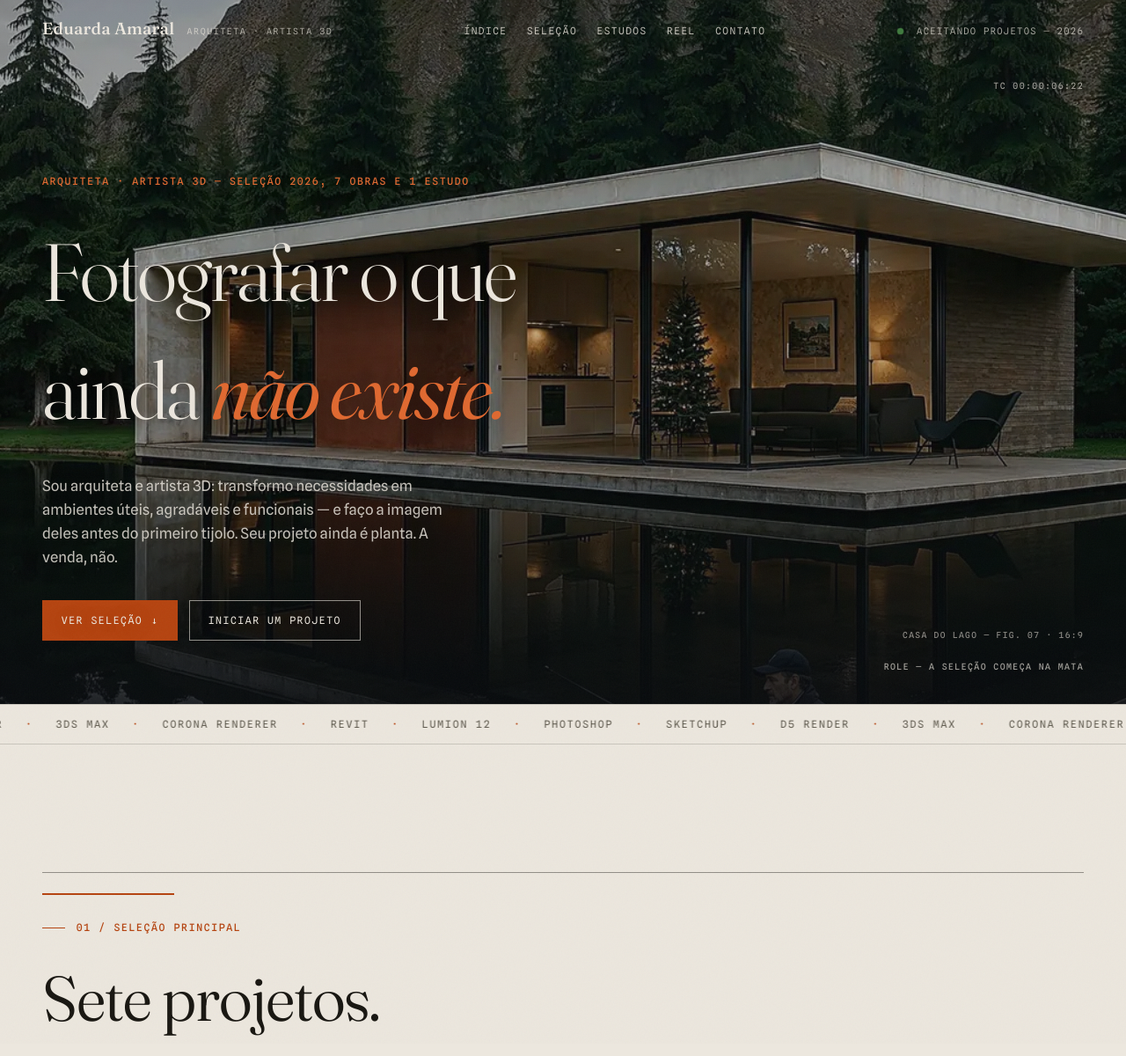
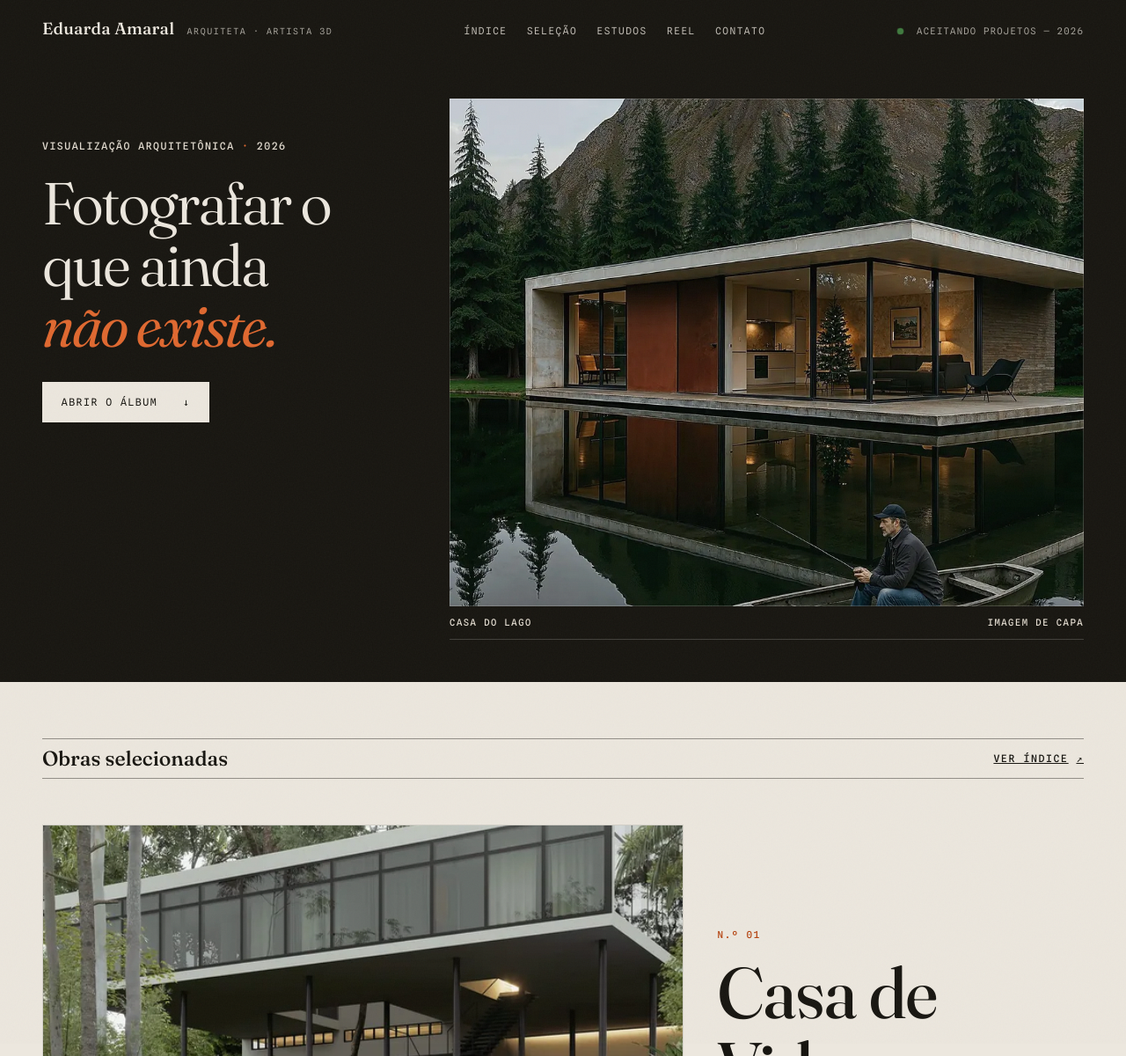
Before and after one commit to Juanjfmr/eduardaamaral, a plain HTML site: page index.html in a window 1280 px wide. Shown: the top 1200 px of the page at 88% size. Drawn offline with Linux system fonts and the light colour scheme.

Commit message:
Give the portfolio an editorial album opening

```diff
--- a/app.js
+++ b/app.js
@@ -20,30 +20,6 @@
 
   function pad(n) {
     return String(n).padStart(2, "0");
-  }
-
-  function startTimecode() {
-    const tc = document.getElementById("tc");
-    if (!tc || reduced) return;
-    let frames = 0;
-    let acc = 0;
-    let last = performance.now();
-    const pad2 = function (n) { return String(n).padStart(2, "0"); };
-    function tick(now) {
-      acc += now - last;
-      last = now;
-      while (acc >= 1000 / 24) {
-        frames += 1;
-        acc -= 1000 / 24;
-      }
-      const ff = frames % 24;
-      const s = Math.floor(frames / 24) % 60;
-      const m = Math.floor(frames / 1440) % 60;
-      const h = Math.floor(frames / 86400) % 24;
-      tc.textContent = "TC " + pad2(h) + ":" + pad2(m) + ":" + pad2(s) + ":" + pad2(ff);
-      requestAnimationFrame(tick);
-    }
-    requestAnimationFrame(tick);
   }
 
   function cineEase(p) {
@@ -168,19 +144,21 @@
 
   function projectCard(p) {
     const hero = p.hero.desktop;
-    const caption =
-      "Fig. " + pad(p.order) + " — " +
-      (p.tools && p.tools.length ? p.tools.join(" · ") : (p.subtitle || "Seleção 2026"));
+    const caption = p.layout === "opener"
+      ? "Vista exterior"
+      : "Fig. " + pad(p.order) + " — " + (p.tools && p.tools.length ? p.tools.join(" · ") : (p.subtitle || "Seleção 2026"));
+    const ratio = p.layout === "opener" ? "" : "<span>" + esc(hero.ratio || "4 / 5") + "</span>";
+    const subtitle = p.subtitle && p.layout !== "opener" ? '<p class="card__sub">' + esc(p.subtitle) + '</p>' : "";
     return (
       '<article class="card card--' + esc(p.layout) + '">' +
         '<figure class="card__media">' +
           '<span class="card__frame frame">' + heroMediaMarkup(p) + "</span>" +
-          '<figcaption class="card__caption"><span>' + esc(caption) + "</span><span>" + esc(hero.ratio || "4 / 5") + "</span></figcaption>" +
+          '<figcaption class="card__caption"><span>' + esc(caption) + "</span>" + ratio + "</figcaption>" +
         "</figure>" +
         '<div class="card__meta">' +
           '<p class="card__index mono">N.º ' + pad(p.order) + "</p>" +
           '<h3 class="card__title">' + esc(p.title) + "</h3>" +
-          (p.subtitle ? '<p class="card__sub">' + esc(p.subtitle) + "</p>" : "") +
+          subtitle +
           '<p class="card__desc">' + esc(p.description) + "</p>" +
           '<p class="card__credit">' + esc(creditLine(p)) + "</p>" +
           '<button class="card__open" type="button" data-open-case="' + esc(p.id) + '">Ver ficha <span aria-hidden="true">↗</span></button>' +
@@ -241,13 +219,15 @@
   function galleryItemMarkup(g, index) {
     const caption = (g.caption || "Imagem " + g.index) + (g.module ? " · módulo " + g.module : "");
     const isCover = index === 0;
-    const media = mediaMarkup(g, "Imagem do projeto — " + caption, isCover);
-    return (
-      '<figure class="case__figure' + (isCover ? ' case__figure--cover is-in' : '') + (g.contain ? " case__figure--contain" : "") + '">' +
-        '<span class="frame">' + media + "</span>" +
-        "<figcaption><span>" + esc(caption) + "</span><span>" + esc(g.ratio || "") + "</span></figcaption>" +
-      "</figure>"
-    );
+    const media = mediaMarkup(g, g.plate ? g.caption + " da Casa Pina" : "Imagem do projeto — " + caption, isCover);
+    const classes = ["case__figure"];
+    if (isCover) classes.push("case__figure--cover", "is-in");
+    if (g.contain) classes.push("case__figure--contain");
+    if (g.plate) classes.push("case__figure--plate");
+    const captionMarkup = g.plate
+      ? '<figcaption class="case__plate-caption"><span>Prancha ' + pad(index + 1) + '</span><strong>' + esc(g.caption) + '</strong></figcaption>'
+      : "<figcaption><span>" + esc(caption) + "</span><span>" + esc(g.ratio || "") + "</span></figcaption>";
+    return '<figure class="' + classes.join(" ") + '"><span class="frame">' + media + "</span>" + captionMarkup + "</figure>";
   }
 
   function renderCase(id, origin) {
@@ -455,35 +435,6 @@
       scrollTrigger: { start: 0, end: "max", scrub: 0.3 }
     });
 
-    /* Ticker infinito */
-    gsap.to(".ticker__track", {
-      xPercent: -50,
-      duration: 32,
-      ease: "none",
-      repeat: -1
-    });
-
-    /* Hero — parallax de saída + indicador de rolagem */
-    gsap.to(".intro__media", {
-      yPercent: 14,
-      scale: 1.08,
-      ease: "none",
-      scrollTrigger: { trigger: ".intro", start: "top top", end: "bottom top", scrub: 0.6 }
-    });
-    gsap.to(".intro__copy", {
-      yPercent: -16,
-      opacity: 0,
-      ease: "none",
-      scrollTrigger: { trigger: ".intro", start: "top top", end: "bottom top", scrub: 0.6 }
-    });
-    gsap.to(".intro__scroll", {
-      y: 7,
-      duration: 1.2,
-      repeat: -1,
-      yoyo: true,
-      ease: "sine.inOut"
-    });
-
     /* Títulos de seção — palavras em cascata */
     gsap.utils.toArray(".section__title, .contact__title").forEach(function (title) {
       const words = title.querySelectorAll(".w__in");
@@ -528,7 +479,7 @@
     });
 
     /* Cartões */
-    gsap.utils.toArray(".card").forEach(function (card) {
+    gsap.utils.toArray(".card:not(.card--opener)").forEach(function (card) {
       const frame = card.querySelector(".card__frame");
       const caption = card.querySelector(".card__caption");
       const meta = card.querySelectorAll(".card__meta > *");
@@ -844,7 +795,6 @@
 
       render();
       initAnimations();
-      startTimecode();
     } catch (err) {
       const banner = document.createElement("div");
       banner.setAttribute("role", "alert");
--- a/index.html
+++ b/index.html
@@ -16,7 +16,7 @@
   />
   <link rel="icon" href="favicon.svg" type="image/svg+xml" />
   <link rel="stylesheet" href="fonts.css?v=2" />
-  <link rel="stylesheet" href="styles.css?v=15" />
+  <link rel="stylesheet" href="styles.css?v=16" />
 </head>
 <body>
   <a class="skip-link" href="#conteudo">Pular para o conteúdo</a>
@@ -44,72 +44,54 @@
   </header>
 
   <main id="conteudo">
-    <!-- ============================= HERO ============================= -->
     <section id="topo" class="intro" aria-labelledby="intro-title">
-      <div class="intro__media" aria-hidden="true">
+      <div class="intro__grid">
+        <div class="intro__copy">
+          <p class="intro__kicker mono">Visualização arquitetônica <span>·</span> 2026</p>
+          <h1 id="intro-title" class="intro__title">Fotografar o que ainda <em>não existe.</em></h1>
+        </div>
+
+        <figure class="intro__media">
           <picture>
             <source
+              media="(max-width: 760px)"
               type="image/webp"
-            srcset="
-              assets/casa-do-lago/1273046027-640.webp 640w,
+              srcset="assets/casa-do-lago/1273046029-640.webp 640w,
+                      assets/casa-do-lago/1273046029-800.webp 800w,
+                      assets/casa-do-lago/1273046029-1024.webp 1024w"
+              sizes="calc(100vw - 2.5rem)"
+            />
+            <source
+              media="(max-width: 760px)"
+              srcset="assets/casa-do-lago/1273046029.jpeg"
+            />
+            <source
+              type="image/webp"
+              srcset="assets/casa-do-lago/1273046027-640.webp 640w,
+                      assets/casa-do-lago/1273046027-800.webp 800w,
                       assets/casa-do-lago/1273046027-1024.webp 1024w"
-            sizes="100vw"
+              sizes="(min-width: 1380px) 880px, 64vw"
             />
             <img
               src="assets/casa-do-lago/1273046027.jpg"
-            alt=""
-            fetchpriority="high" decoding="async"
+              alt="Render da Casa do Lago, com a casa iluminada refletida na água ao pé da montanha."
+              fetchpriority="high"
+              decoding="async"
             />
           </picture>
-        <span class="intro__scrim"></span>
-      </div>
-      <div class="intro__grid">
-        <div class="intro__copy">
-          <p class="intro__kicker mono">Arquiteta · Artista 3D — Seleção 2026, 7 obras e 1 estudo</p>
-          <h1 id="intro-title" class="intro__title">
-            <span class="line"><span class="line__in">Fotografar o que</span></span>
-            <span class="line"><span class="line__in">ainda <em>não existe.</em></span></span>
-          </h1>
-          <p class="intro__lede">
-            Sou arquiteta e artista 3D: transformo necessidades em ambientes
-            úteis, agradáveis e funcionais — e faço a imagem deles antes do
-            primeiro tijolo. Seu projeto ainda é planta. A venda, não.
-          </p>
+          <figcaption class="intro__credit mono"><span>Casa do Lago</span><span>Imagem de capa</span></figcaption>
+        </figure>
+
         <div class="intro__cta">
-            <a class="btn btn--oxide" href="#selecao">Ver seleção <span aria-hidden="true">↓</span></a>
-            <a class="btn btn--ghost" href="#contato">Iniciar um projeto</a>
+          <a class="btn btn--album" href="#selecao">Abrir o álbum <span aria-hidden="true">↓</span></a>
         </div>
       </div>
-      </div>
-
-      <p class="intro__credit mono" aria-hidden="true">Casa do Lago — Fig. 07 · 16:9</p>
-      <p class="intro__tc mono" aria-hidden="true"><span id="tc">TC 00:00:00:00</span></p>
-      <div class="intro__scroll mono" aria-hidden="true">Role — a seleção começa na mata</div>
     </section>
 
-    <!-- ============================ TICKER ============================ -->
-    <div class="ticker" aria-hidden="true">
-      <div class="ticker__track">
-        <span>SketchUp</span><i>·</i><span>D5 Render</span><i>·</i><span>3ds Max</span><i>·</i>
-        <span>Corona Renderer</span><i>·</i><span>Revit</span><i>·</i><span>Lumion 12</span><i>·</i><span>Photoshop</span><i>·</i>
-        <span>SketchUp</span><i>·</i><span>D5 Render</span><i>·</i><span>3ds Max</span><i>·</i>
-        <span>Corona Renderer</span><i>·</i><span>Revit</span><i>·</i><span>Lumion 12</span><i>·</i><span>Photoshop</span><i>·</i>
-      </div>
-    </div>
-
-    <!-- ========================== SELEÇÃO 01 ========================== -->
     <section id="selecao" class="section section--projects" aria-labelledby="selecao-title">
-      <header class="section__header">
-        <svg class="draw-rule" viewBox="0 0 120 2" preserveAspectRatio="none" aria-hidden="true"><path d="M0 1H120" pathLength="1" /></svg>
-        <p class="section__kicker mono">01 / Seleção principal</p>
-        <h2 id="selecao-title" class="section__title">
-          <span class="line"><span class="line__in">Sete projetos.</span></span>
-          <span class="line"><span class="line__in">Uma imagem decide.</span></span>
-        </h2>
-        <p class="section__note">
-          A ordem tem um motivo: começa na mata e termina num pescador no lago.
-          Cada caso entra por uma imagem só — clique e a ficha abre inteira.
-        </p>
+      <header class="album-index">
+        <h2 id="selecao-title">Obras selecionadas</h2>
+        <a class="mono" href="#indice">Ver índice <span aria-hidden="true">↗</span></a>
       </header>
       <div id="projects-grid" class="projects"></div>
     </section>
@@ -338,7 +320,7 @@
   <script defer src="vendor/gsap.min.js"></script>
   <script defer src="vendor/ScrollTrigger.min.js"></script>
   <script defer src="srcset.js?v=1"></script>
-  <script defer src="projects.js?v=6"></script>
-  <script defer src="app.js?v=15"></script>
+  <script defer src="projects.js?v=7"></script>
+  <script defer src="app.js?v=16"></script>
 </body>
 </html>
--- a/projects.js
+++ b/projects.js
@@ -162,11 +162,11 @@ window.PORTFOLIO = {
         mobile: { index: 4, ratio: "4 / 5", module: "1119257253", focus: "50% 52%", src: "assets/casa-pina/1119257253.jpg" }
       },
       gallery: [
-        { index: 6, ratio: "16 / 9", module: "1119257257", src: "assets/casa-pina/1119257257.jpg" },
+        { index: 6, ratio: "16 / 9", module: "1119257257", plate: true, caption: "Fachada", src: "assets/casa-pina/1119257257.jpg" },
+        { index: 2, ratio: "4 / 3", module: "1119257247", plate: true, contain: true, caption: "Axonométrica explodida", src: "assets/casa-pina/1119257247.jpg" },
+        { index: 3, ratio: "4 / 3", module: "1119257251", plate: true, contain: true, caption: "Planta humanizada", src: "assets/casa-pina/1119257251.jpg" },
         { index: 4, ratio: "4 / 5", module: "1119257253", src: "assets/casa-pina/1119257253.jpg" },
-        { index: 5, ratio: "16 / 9", module: "1119257249", src: "assets/casa-pina/1119257249.jpg" },
-        { index: 2, ratio: "4 / 3", module: "1119257247", contain: true, caption: "Axonométrica explodida", src: "assets/casa-pina/1119257247.jpg" },
-        { index: 3, ratio: "4 / 3", module: "1119257251", contain: true, caption: "Planta humanizada", src: "assets/casa-pina/1119257251.jpg" }
+        { index: 5, ratio: "16 / 9", module: "1119257249", src: "assets/casa-pina/1119257249.jpg" }
       ]
     },
 
--- a/styles.css
+++ b/styles.css
@@ -189,7 +189,7 @@ section[id] { scroll-margin-top: 5.5rem; }
   50% { box-shadow: 0 0 0 5px rgba(63, 122, 62, 0); }
 }
 
-/* v2 — cabeçalho transparente sobre a imagem */
+/* Cabeçalho sobre a capa escura */
 .site-header { color: var(--paper); }
 .site-header__name { color: inherit; }
 .site-header__role { color: rgba(236, 231, 222, 0.66); }
@@ -227,76 +227,72 @@ section[id] { scroll-margin-top: 5.5rem; }
 /* -------------------------------- Hero ------------------------------- */
 
 .intro {
-  position: relative;
-  min-height: 100vh;
-  min-height: 100svh;
-  display: flex;
-  align-items: flex-end;
-  padding: clamp(6.5rem, 12vh, 8.5rem) var(--gutter) clamp(4rem, 9vh, 6rem);
-  max-width: none;
+  padding: clamp(7rem, 14vh, 9rem) var(--gutter) clamp(2.5rem, 6vh, 5.5rem);
+  background: var(--ink);
+  color: var(--paper);
+}
+
+.intro__grid {
+  display: grid;
+  grid-template: "copy image" 1fr "action image" 1fr / minmax(0, 4fr) minmax(0, 7fr);
+  column-gap: clamp(1.75rem, 4vw, 4rem);
+  row-gap: 1.8rem;
+  max-width: var(--max);
+  margin-inline: auto;
+}
+
+.intro__copy { grid-area: copy; align-self: end; }
+
+.intro__kicker {
+  margin: 0 0 1.25rem;
+  color: var(--paper-2);
+  letter-spacing: 0.13em;
+}
+
+.intro__kicker span { color: var(--oxide-light); }
+
+.intro__title {
+  max-width: 10ch;
   margin: 0;
-  color: var(--paper);
+  font-family: var(--serif);
+  font-size: clamp(2.75rem, 5.25vw, 5.75rem);
+  font-weight: 350;
+  line-height: 1.04;
+  letter-spacing: -0.032em;
+  font-variation-settings: "SOFT" 40, "WONK" 1;
+}
+
+.intro__title em { color: var(--oxide-light); font-weight: 380; white-space: nowrap; }
+
+.intro__media { grid-area: image; min-width: 0; margin: 0; }
+
+.intro__media picture {
+  display: block;
+  aspect-ratio: 5 / 4;
   background: var(--blue);
+  outline: 1px solid var(--line-blue);
+  outline-offset: -1px;
   overflow: hidden;
-  isolation: isolate;
-}
-
-.intro__media {
-  position: absolute;
-  inset: 0;
-  z-index: -1;
-  will-change: transform;
 }
 
 .intro__media img {
   width: 100%;
   height: 100%;
   object-fit: cover;
-  object-position: 50% 56%;
-}
-
-.intro__scrim {
-  position: absolute;
-  inset: 0;
-  background:
-    linear-gradient(to top, rgba(8, 10, 14, 0.82) 0%, rgba(8, 10, 14, 0.34) 34%, rgba(8, 10, 14, 0.16) 62%, rgba(8, 10, 14, 0.34) 100%),
-    radial-gradient(120% 90% at 50% 42%, transparent 58%, rgba(8, 10, 14, 0.42) 100%);
-}
-
-.intro__grid {
-  position: relative;
-  width: 100%;
-  max-width: var(--max);
-  margin-inline: auto;
-  display: grid;
-  grid-template-columns: 1fr;
-}
-
-.intro__copy {
-  max-width: 880px;
-  text-shadow: 0 2px 34px rgba(8, 10, 14, 0.4);
-}
-
-.intro__kicker {
-  color: var(--oxide-light);
-  margin: 0 0 1.6rem;
-}
-
-.intro__title {
-  margin: 0;
-  font-family: var(--serif);
-  font-weight: 320;
-  font-size: clamp(2.9rem, 7.2vw, 6.4rem);
-  line-height: 1;
-  letter-spacing: -0.02em;
-  font-variation-settings: "SOFT" 40, "WONK" 1;
-}
-
-.intro__title em {
-  font-style: italic;
-  font-weight: 380;
-  color: var(--oxide-light);
-}
+  object-position: 50% 61%;
+}
+
+.intro__credit {
+  display: flex;
+  justify-content: space-between;
+  gap: 0.8rem;
+  padding-block: 0.65rem;
+  color: var(--paper-2);
+  border-bottom: 1px solid var(--line-blue);
+  font-size: 0.66rem;
+}
+
+.intro__cta { grid-area: action; align-self: start; }
 
 .line {
   display: block;
@@ -324,31 +320,6 @@ section[id] { scroll-margin-top: 5.5rem; }
   will-change: transform;
 }
 
-.intro__lede {
-  max-width: 46ch;
-  margin: 1.8rem 0 0;
-  color: rgba(236, 231, 222, 0.82);
-  font-size: 1.05rem;
-}
-
-.intro__cta {
-  display: flex;
-  flex-wrap: wrap;
-  gap: 0.8rem;
-  margin-top: 2.2rem;
-}
-
-.intro .btn--ghost {
-  border-color: rgba(236, 231, 222, 0.6);
-  color: var(--paper);
-}
-
-.intro .btn--ghost:hover {
-  background: var(--paper);
-  border-color: var(--paper);
-  color: var(--ink);
-}
-
 .btn {
   display: inline-flex;
   align-items: center;
@@ -363,17 +334,17 @@ section[id] { scroll-margin-top: 5.5rem; }
   transition: background 180ms ease, color 180ms ease, border-color 180ms ease;
 }
 
-.btn--oxide {
-  background: var(--oxide);
-  border-color: var(--oxide);
-  color: var(--paper);
-}
-
-.btn--oxide:hover { background: var(--ink); border-color: var(--ink); }
-
-.btn--ghost { background: transparent; color: var(--ink); }
-
-.btn--ghost:hover { background: var(--ink); color: var(--paper); }
+.btn--album {
+  justify-content: space-between;
+  gap: 1.8rem;
+  background: var(--paper);
+  color: var(--ink);
+  border-color: var(--paper);
+  min-height: 44px;
+}
+
+.btn--album:hover { background: var(--mount); border-color: var(--mount); color: var(--oxide); }
+.btn--album:focus-visible { outline-color: var(--oxide-light); }
 
 /* Moldura de prova — comum a hero, cards e ficha */
 .frame {
@@ -413,62 +384,6 @@ section[id] { scroll-margin-top: 5.5rem; }
 
 .frame__img picture { display: block; width: 100%; height: 100%; }
 
-.intro__scroll {
-  position: absolute;
-  right: var(--gutter);
-  bottom: 2.2rem;
-  margin: 0;
-  color: rgba(236, 231, 222, 0.66);
-  font-size: 0.62rem;
-}
-
-.intro__credit {
-  position: absolute;
-  right: var(--gutter);
-  bottom: 4.4rem;
-  margin: 0;
-  color: rgba(236, 231, 222, 0.55);
-  font-size: 0.6rem;
-}
-
-.intro__tc {
-  position: absolute;
-  top: clamp(5.6rem, 11vh, 7.2rem);
-  right: var(--gutter);
-  margin: 0;
-  color: rgba(236, 231, 222, 0.62);
-  font-size: 0.62rem;
-}
-
-/* ------------------------------- Ticker ------------------------------ */
-
-.ticker {
-  overflow: hidden;
-  border-top: 1px solid var(--line);
-  border-bottom: 1px solid var(--line);
-  padding: 0.8rem 0;
-  background: var(--paper);
-}
-
-.ticker__track {
-  display: flex;
-  align-items: center;
-  gap: 1.6rem;
-  width: max-content;
-  white-space: nowrap;
-  font-family: var(--mono);
-  font-size: 0.72rem;
-  letter-spacing: 0.16em;
-  text-transform: uppercase;
-  color: var(--ink-soft);
-  will-change: transform;
-}
-
-.ticker__track i {
-  font-style: normal;
-  color: var(--oxide);
-}
-
 /* ------------------------------ Seções ------------------------------- */
 
 .section {
@@ -476,6 +391,26 @@ section[id] { scroll-margin-top: 5.5rem; }
   max-width: var(--max);
   margin-inline: auto;
 }
+
+#selecao { scroll-margin-top: 4.25rem; }
+
+.section--projects { padding-top: clamp(2rem, 5vw, 4.5rem); }
+
+.album-index {
+  display: flex;
+  align-items: center;
+  justify-content: space-between;
+  gap: 1rem;
+  border-block: 1px solid var(--line-strong);
+}
+
+.album-index h2 {
+  margin: 0;
+  font: 510 clamp(1rem, 2vw, 1.45rem) / 1.2 var(--serif);
+}
+
+.album-index a { display: flex; align-items: center; gap: 0.55rem; min-height: 44px; }
+.album-index a:hover { color: var(--oxide); }
 
 .section__header {
   border-top: 1px solid var(--line-strong);
@@ -532,6 +467,21 @@ section[id] { scroll-margin-top: 5.5rem; }
   margin: 0;
   grid-column: 1 / span 7;
 }
+
+.card--opener {
+  grid-template-columns: minmax(0, 7fr) minmax(0, 4fr);
+  align-items: center;
+  border-top: 0;
+  padding-top: clamp(1.4rem, 4vw, 3.5rem);
+}
+
+.card--opener .card__media { grid-column: 1; }
+.card--opener .card__meta { grid-column: 2; }
+.card--opener .frame { padding: 0; }
+.card--opener .frame::before,
+.card--opener .frame::after { content: none; }
+.card--opener .card__title { font-size: clamp(2.75rem, 6.35vw, 6rem); }
+.card--opener .card__credit { max-width: 36ch; }
 
 .card--editorial .card__media { grid-column: 1 / span 6; }
 .card--split .card__media { grid-column: 1 / span 8; }
@@ -1162,6 +1112,34 @@ section[id] { scroll-margin-top: 5.5rem; }
 
 .case__figure.is-in { opacity: 1; transform: none; }
 
+.case__figure--plate {
+  display: flex;
+  flex-direction: column;
+  padding: clamp(0.65rem, 2.5vw, 1.35rem);
+  background: var(--mount);
+  border: 1px solid var(--line-strong);
+}
+
+.case__figure--plate .frame { padding: 0; border: 0; }
+.case__figure--plate .frame::before,
+.case__figure--plate .frame::after { content: none; }
+
+.case__figure--plate .case__plate-caption {
+  order: -1;
+  align-items: baseline;
+  justify-content: flex-start;
+  margin: 0 0 0.7rem;
+  padding-bottom: 0.6rem;
+  border-bottom: 1px solid var(--line);
+}
+
+.case__plate-caption strong {
+  color: var(--ink);
+  font: 500 clamp(1.1rem, 2.1vw, 1.5rem) / 1.2 var(--serif);
+  letter-spacing: normal;
+  text-transform: none;
+}
+
 .case__figure--contain .frame__img { aspect-ratio: auto; }
 
 .case__figure--contain .frame__img img {
@@ -1451,8 +1429,9 @@ body.no-motion .cursor-preview { display: none; }
 
 /* --------------------------- Responsividade --------------------------- */
 
-@media (max-width: 1100px) {
-  .intro__credit { display: none; }
+@media (min-width: 761px) {
+  .card--opener .frame__img { aspect-ratio: 5 / 4; }
+  .card--opener .frame__img img { object-position: 50% 50%; }
 }
 
 @media (max-width: 1020px) {
@@ -1520,20 +1499,15 @@ body.no-motion .cursor-preview { display: none; }
   }
   .site-header__nav a + a { border-top: 1px solid var(--line); }
 
-  .intro { padding-bottom: 2.4rem; }
-  .intro__grid { grid-template-columns: 1fr; }
-  .intro__title { font-size: clamp(2.25rem, 12vw, 3.8rem); }
-  .intro__kicker { margin-bottom: 1.1rem; }
-  .intro__lede { margin-top: 1.15rem; }
-  .intro__cta { margin-top: 1.4rem; }
-
-  /* No celular o título cai sobre a parte clara da foto. Escurece só essa
-     faixa do meio — o topo continua na hora azul do original. */
-  .intro__scrim {
-    background:
-      linear-gradient(to top, rgba(8, 10, 14, 0.86) 0%, rgba(8, 10, 14, 0.54) 34%, rgba(8, 10, 14, 0.44) 62%, rgba(8, 10, 14, 0.34) 100%),
-      radial-gradient(120% 90% at 50% 42%, transparent 52%, rgba(8, 10, 14, 0.42) 100%);
+  .intro { padding: 5.6rem var(--gutter) 2rem; }
+  .intro__grid {
+    grid-template: "copy" auto "image" auto "action" auto / minmax(0, 1fr);
+    gap: clamp(0.85rem, 3.5vw, 1.2rem);
   }
+  .intro__title { max-width: 16ch; font-size: clamp(2.3rem, 8.8vw, 4rem); }
+  .intro__kicker { margin-bottom: 0.65rem; font-size: 0.63rem; }
+  .intro__media picture { aspect-ratio: 4 / 3; }
+  .intro__media img { object-position: 50% 59%; }
 
   /* Alvos de toque — mínimo de 44px */
   .card__open { min-height: 44px; padding-block: 0.75rem; }
@@ -1541,12 +1515,11 @@ body.no-motion .cursor-preview { display: none; }
   .contact__links { gap: 0.4rem 2rem; }
   .contact__links a { display: inline-flex; align-items: center; min-height: 44px; }
   .site-footer a { display: inline-flex; align-items: center; min-height: 44px; }
-  .intro__tc { display: none; }
-  .intro__scroll { display: none; }
   .reel { height: 58vh; max-height: 480px; }
   .reel__frame img { height: 44vh; max-height: 380px; }
 
   .card,
+  .card--opener,
   .card--editorial,
   .card--split,
   .card--full-alt,
@@ -1559,6 +1532,7 @@ body.no-motion .cursor-preview { display: none; }
 
   .card__media,
   .card__meta,
+  .card--opener .card__meta,
   .card--vertical .card__media,
   .card--vertical .card__meta,
   .card--full-alt .card__media,
```
Also changed, not shown: 1 other file. Lines whose indentation alone changed are shown as unchanged.
